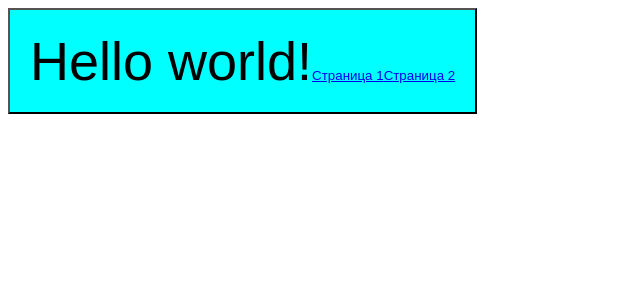
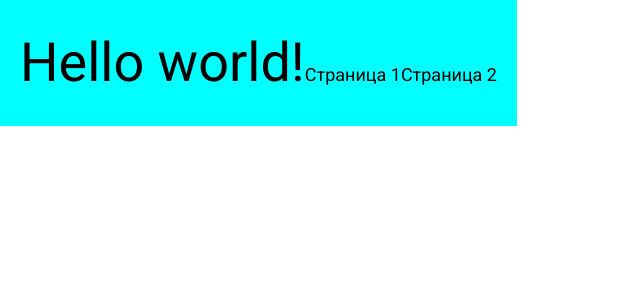
Before and after one commit to ArtErusov/YeaHub, a React app: page / in a window 1280 px wide. Shown: the top 300 px of the page, without its empty margins (0-640 px from the left). Built offline with nearby package versions, Linux system fonts and the light colour scheme.

Commit message:
Added styles

```diff
--- a/public/index.html
+++ b/public/index.html
@@ -3,6 +3,12 @@
   <head>
     <meta charset="UTF-8" />
     <meta name="viewport" content="width=device-width, initial-scale=1.0" />
+    <link rel="preconnect" href="https://fonts.googleapis.com" />
+    <link rel="preconnect" href="https://fonts.gstatic.com" crossorigin />
+    <link
+      href="https://fonts.googleapis.com/css2?family=Roboto:ital,wght@0,100..900;1,100..900&display=swap"
+      rel="stylesheet"
+    />
     <title>YeaHub</title>
   </head>
   <body>
--- a/src/components/App.module.scss
+++ b/src/components/App.module.scss
@@ -1,3 +1,5 @@
+@import '../styles/main.css';
+
 .hello {
   background-color: aqua;
   padding: 20px;
--- /dev/null
+++ b/src/styles/main.css
@@ -0,0 +1,6 @@
+@import './reset.css';
+
+* {
+  font-family: 'Roboto', sans-serif;
+  font-size: 18px;
+}
--- /dev/null
+++ b/src/styles/reset.css
@@ -0,0 +1,243 @@
+/* Убираем внутренние и внешние отступы у всех элементов */
+*,
+*::before,
+*::after {
+  margin: 0;
+  padding: 0;
+  box-sizing: border-box;
+}
+
+/* ===== HTML И BODY ===== */
+/* Устанавливаем базовые параметры для корневых элементов */
+html {
+  /* Улучшает читаемость текста на разных устройствах */
+  -webkit-text-size-adjust: 100%;
+  -ms-text-size-adjust: 100%;
+  /* Включаем плавную прокрутку по умолчанию */
+  scroll-behavior: smooth;
+}
+
+body {
+  /* Убираем стандартные отступы браузера */
+  margin: 0;
+  padding: 0;
+  /* Базовый шрифт и высота строки для лучшей читаемости */
+  font-family: -apple-system, BlinkMacSystemFont, 'Segoe UI', Roboto, Arial, sans-serif;
+  line-height: 1.6;
+  /* Улучшаем рендеринг текста */
+  -webkit-font-smoothing: antialiased;
+  -moz-osx-font-smoothing: grayscale;
+}
+
+/* ===== ЗАГОЛОВКИ ===== */
+/* Сбрасываем стили всех заголовков */
+h1,
+h2,
+h3,
+h4,
+h5,
+h6 {
+  margin: 0;
+  padding: 0;
+  font-size: inherit;
+  font-weight: inherit;
+}
+
+/* ===== ТЕКСТОВЫЕ ЭЛЕМЕНТЫ ===== */
+/* Убираем отступы у параграфов и других текстовых элементов */
+p,
+blockquote,
+pre,
+address,
+hr {
+  margin: 0;
+  padding: 0;
+}
+
+/* Сброс стилей для цитат */
+blockquote {
+  quotes: none;
+}
+
+blockquote::before,
+blockquote::after {
+  content: '';
+  content: none;
+}
+
+/* ===== СПИСКИ ===== */
+/* Убираем маркеры и отступы у списков */
+ul,
+ol,
+li {
+  margin: 0;
+  padding: 0;
+  list-style: none;
+}
+
+/* ===== ССЫЛКИ ===== */
+/* Убираем подчеркивание и наследуем цвет */
+a {
+  text-decoration: none;
+  color: inherit;
+  background-color: transparent;
+}
+
+/* Убираем outline при фокусе (но лучше заменить на свой стиль) */
+a:focus {
+  outline: none;
+}
+
+/* ===== ИЗОБРАЖЕНИЯ И МЕДИА ===== */
+/* Делаем изображения адаптивными */
+img,
+picture,
+video,
+canvas,
+svg {
+  display: block;
+  max-width: 100%;
+  height: auto;
+}
+
+/* Убираем рамку у изображений-ссылок в старых браузерах */
+img {
+  border: 0;
+  vertical-align: middle;
+}
+
+/* ===== ФОРМЫ ===== */
+/* Нормализуем внешний вид элементов форм */
+input,
+button,
+textarea,
+select,
+optgroup,
+option {
+  margin: 0;
+  padding: 0;
+  font-family: inherit;
+  font-size: inherit;
+  line-height: inherit;
+  color: inherit;
+}
+
+/* Убираем стандартные стили у кнопок */
+button {
+  background: none;
+  border: none;
+  cursor: pointer;
+}
+
+/* Убираем стандартные стили у полей ввода */
+input,
+textarea {
+  background: none;
+  border: none;
+  outline: none;
+}
+
+/* Нормализуем чекбоксы и радиокнопки */
+input[type='checkbox'],
+input[type='radio'] {
+  box-sizing: border-box;
+  padding: 0;
+}
+
+/* ===== ТАБЛИЦЫ ===== */
+/* Убираем промежутки между ячейками таблицы */
+table {
+  border-collapse: collapse;
+  border-spacing: 0;
+}
+
+td,
+th {
+  padding: 0;
+  text-align: left;
+}
+
+/* ===== СЕМАНТИЧЕСКИЕ ЭЛЕМЕНТЫ HTML5 ===== */
+/* Обеспечиваем правильное отображение в старых браузерах */
+article,
+aside,
+details,
+figcaption,
+figure,
+footer,
+header,
+hgroup,
+main,
+menu,
+nav,
+section,
+summary {
+  display: block;
+}
+
+/* ===== СКРЫТЫЕ ЭЛЕМЕНТЫ ===== */
+/* Обеспечиваем скрытие элементов с атрибутом hidden */
+[hidden] {
+  display: none !important;
+}
+
+/* ===== ДОПОЛНИТЕЛЬНЫЕ УТИЛИТЫ ===== */
+/* Класс для визуального скрытия элементов (но доступных для скринридеров) */
+.sr-only {
+  position: absolute;
+  width: 1px;
+  height: 1px;
+  padding: 0;
+  margin: -1px;
+  overflow: hidden;
+  clip: rect(0, 0, 0, 0);
+  white-space: nowrap;
+  border: 0;
+}
+
+/* Класс для отключения выделения текста */
+.no-select {
+  -webkit-user-select: none;
+  -moz-user-select: none;
+  -ms-user-select: none;
+  user-select: none;
+}
+
+/* Класс для отключения событий мыши */
+.no-pointer-events {
+  pointer-events: none;
+}
+
+/* ===== ПЕЧАТЬ ===== */
+/* Оптимизация для печати */
+@media print {
+  *,
+  *::before,
+  *::after {
+    background: transparent !important;
+    color: #000 !important;
+    box-shadow: none !important;
+    text-shadow: none !important;
+  }
+
+  a,
+  a:visited {
+    text-decoration: underline;
+  }
+
+  img {
+    page-break-inside: avoid;
+  }
+
+  h2,
+  h3,
+  p {
+    orphans: 3;
+    widows: 3;
+  }
+
+  h2,
+  h3 {
+    page-break-after: avoid;
+  }
+}
```
